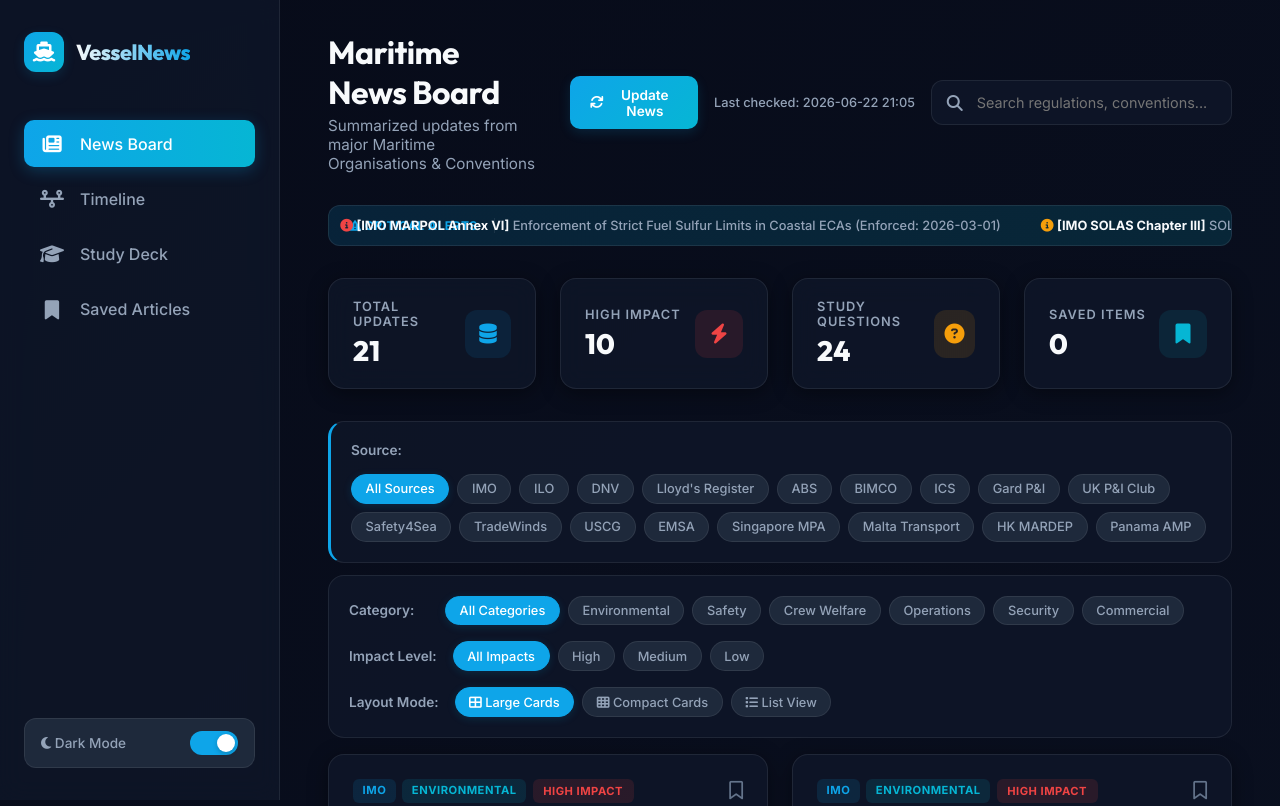
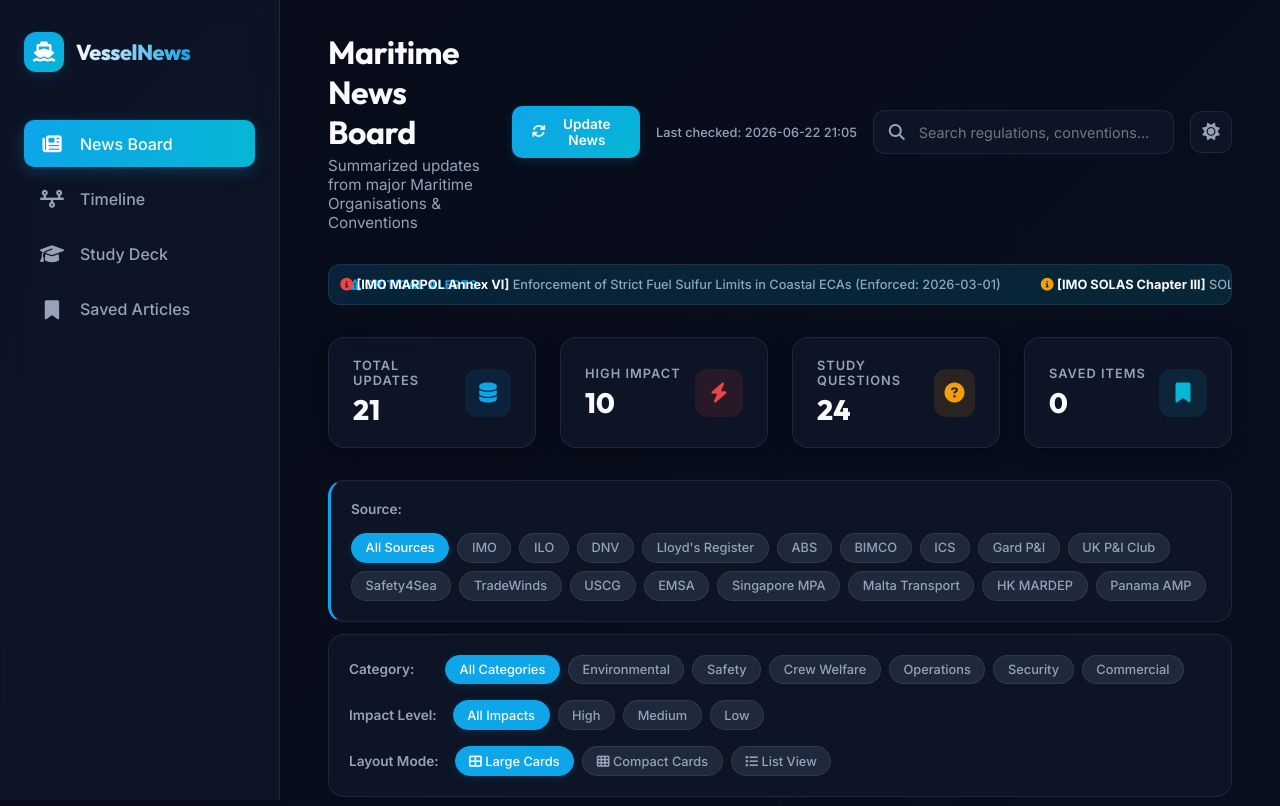
Before and after one commit to Uxooss/Maritime_News, a plain HTML site: page index.html in a window 1280 px wide. Shown: the top 806 px of the page. Drawn offline with Linux system fonts and the light colour scheme.

Commit message:
refactor: replace sidebar theme toggle with a simplified header-based icon button

```diff
--- a/app.js
+++ b/app.js
@@ -63,8 +63,7 @@ document.addEventListener("DOMContentLoaded", () => {
     lastUpdateTime: document.getElementById("last-update-time"),
     toastContainer: document.getElementById("toast-container"),
 
-    // Theme toggles
-    themeToggleChk: document.getElementById("theme-toggle-chk"),
+    // Theme toggle
     mobileThemeToggle: document.getElementById("mobile-theme-toggle"),
 
     // Details Drawer
@@ -123,10 +122,6 @@ document.addEventListener("DOMContentLoaded", () => {
 
     // Initial Render
     renderView();
-
-    // Check if mobile theme toggle needs displaying
-    checkMobileLayout();
-    window.addEventListener("resize", checkMobileLayout);
   }
 
   // --- THEME MANAGEMENT ---
@@ -134,55 +129,25 @@ document.addEventListener("DOMContentLoaded", () => {
     const savedTheme = localStorage.getItem("vesselnews-theme") || "dark";
     state.theme = savedTheme;
     DOM.html.setAttribute("data-theme", savedTheme);
-
-    if (DOM.themeToggleChk) {
-      DOM.themeToggleChk.checked = (savedTheme === "dark");
-    }
-    updateThemeToggleLabel();
+    updateThemeToggleIcon();
   }
 
-  function toggleTheme(isDark) {
-    const newTheme = isDark ? "dark" : "light";
+  function toggleTheme() {
+    const newTheme = state.theme === "dark" ? "light" : "dark";
     state.theme = newTheme;
     DOM.html.setAttribute("data-theme", newTheme);
     localStorage.setItem("vesselnews-theme", newTheme);
-
-    if (DOM.themeToggleChk) {
-      DOM.themeToggleChk.checked = isDark;
-    }
-    updateThemeToggleLabel();
-    checkMobileLayout();
+    updateThemeToggleIcon();
   }
 
-  function updateThemeToggleLabel() {
-    const label = document.querySelector(".theme-label");
-    if (label) {
-      if (state.theme === "dark") {
-        label.innerHTML = `<i class="fa-solid fa-moon"></i> Dark Mode`;
-      } else {
-        label.innerHTML = `<i class="fa-solid fa-sun"></i> Light Mode`;
-      }
-    }
-
-    // Mobile toggle helper button icon update
+  function updateThemeToggleIcon() {
     if (DOM.mobileThemeToggle) {
       const icon = DOM.mobileThemeToggle.querySelector("i");
       if (icon) {
-        if (state.theme === "dark") {
-          icon.className = "fa-solid fa-sun";
-        } else {
-          icon.className = "fa-solid fa-moon";
-        }
+        // Show sun icon in dark mode (click to go light), moon in light mode (click to go dark)
+        icon.className = state.theme === "dark" ? "fa-solid fa-sun" : "fa-solid fa-moon";
       }
-    }
-  }
-
-  function checkMobileLayout() {
-    // Show mobile theme button if window is small and sidebar is invisible or layout wraps
-    if (window.innerWidth <= 768) {
-      DOM.mobileThemeToggle.style.display = "flex";
-    } else {
-      DOM.mobileThemeToggle.style.display = "none";
+      DOM.mobileThemeToggle.title = state.theme === "dark" ? "Switch to Light Mode" : "Switch to Dark Mode";
     }
   }
 
@@ -419,17 +384,10 @@ document.addEventListener("DOMContentLoaded", () => {
       });
     });
 
-    // Theme toggler (Sidebar)
-    if (DOM.themeToggleChk) {
-      DOM.themeToggleChk.addEventListener("change", (e) => {
-        toggleTheme(e.target.checked);
-      });
-    }
-
-    // Theme toggler (Mobile)
+    // Theme toggler (Header button)
     if (DOM.mobileThemeToggle) {
       DOM.mobileThemeToggle.addEventListener("click", () => {
-        toggleTheme(state.theme === "light");
+        toggleTheme();
       });
     }
 
--- a/index.css
+++ b/index.css
@@ -309,6 +309,34 @@ input:checked+.slider:before {
   gap: 1rem;
 }
 
+.header-theme-toggle {
+  display: flex;
+  align-items: center;
+}
+
+.theme-toggle-btn {
+  width: 42px;
+  height: 42px;
+  border-radius: 12px;
+  border: var(--glass-border);
+  background: var(--glass-bg);
+  backdrop-filter: var(--glass-blur);
+  color: var(--text-secondary);
+  font-size: 1.1rem;
+  cursor: pointer;
+  display: flex;
+  align-items: center;
+  justify-content: center;
+  transition: all 0.25s ease;
+}
+
+.theme-toggle-btn:hover {
+  color: var(--accent-primary);
+  border-color: var(--accent-primary);
+  box-shadow: 0 0 12px var(--accent-glow);
+  transform: scale(1.05);
+}
+
 /* Search Bar */
 .search-wrapper {
   position: relative;
--- a/index.html
+++ b/index.html
@@ -42,15 +42,7 @@
         </a>
       </nav>
 
-      <div class="sidebar-footer">
-        <div class="theme-toggle-container">
-          <span class="theme-label"><i class="fa-solid fa-moon"></i> Dark Mode</span>
-          <label class="theme-switch" aria-label="Toggle Theme">
-            <input type="checkbox" id="theme-toggle-chk" checked>
-            <span class="slider"></span>
-          </label>
-        </div>
-      </div>
+      <div class="sidebar-footer"></div>
     </aside>
 
     <!-- Main Content Area -->
@@ -79,10 +71,12 @@
             <input type="text" id="search-bar" class="search-input" placeholder="Search regulations, conventions...">
           </div>
 
-          <!-- Mobile Theme Toggle Helper -->
-          <button id="mobile-theme-toggle" class="carousel-btn" style="display: none;" title="Toggle Theme" aria-label="Toggle Theme">
-            <i class="fa-solid fa-sun"></i>
-          </button>
+          <!-- Theme Toggle -->
+          <div class="header-theme-toggle">
+            <button id="mobile-theme-toggle" class="theme-toggle-btn" title="Toggle Theme" aria-label="Toggle Theme">
+              <i class="fa-solid fa-moon"></i>
+            </button>
+          </div>
         </div>
       </header>
 
```
